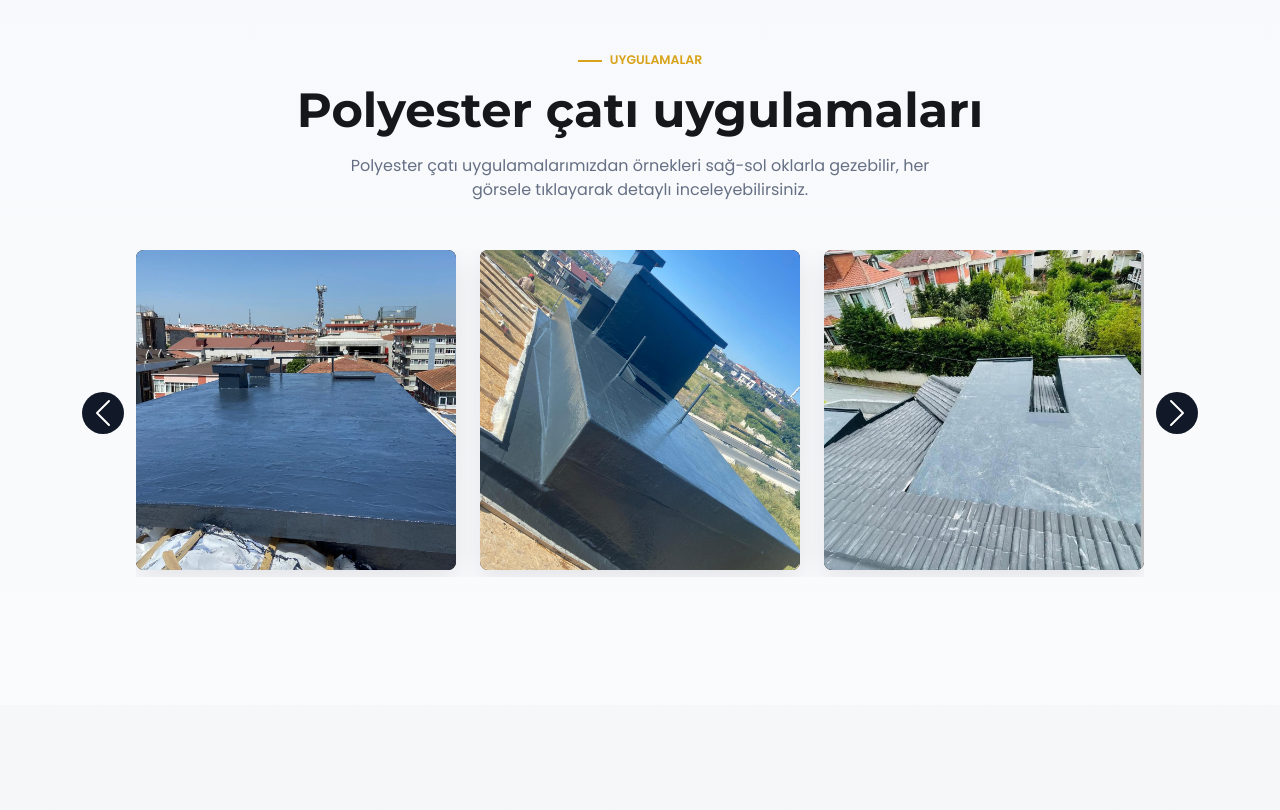
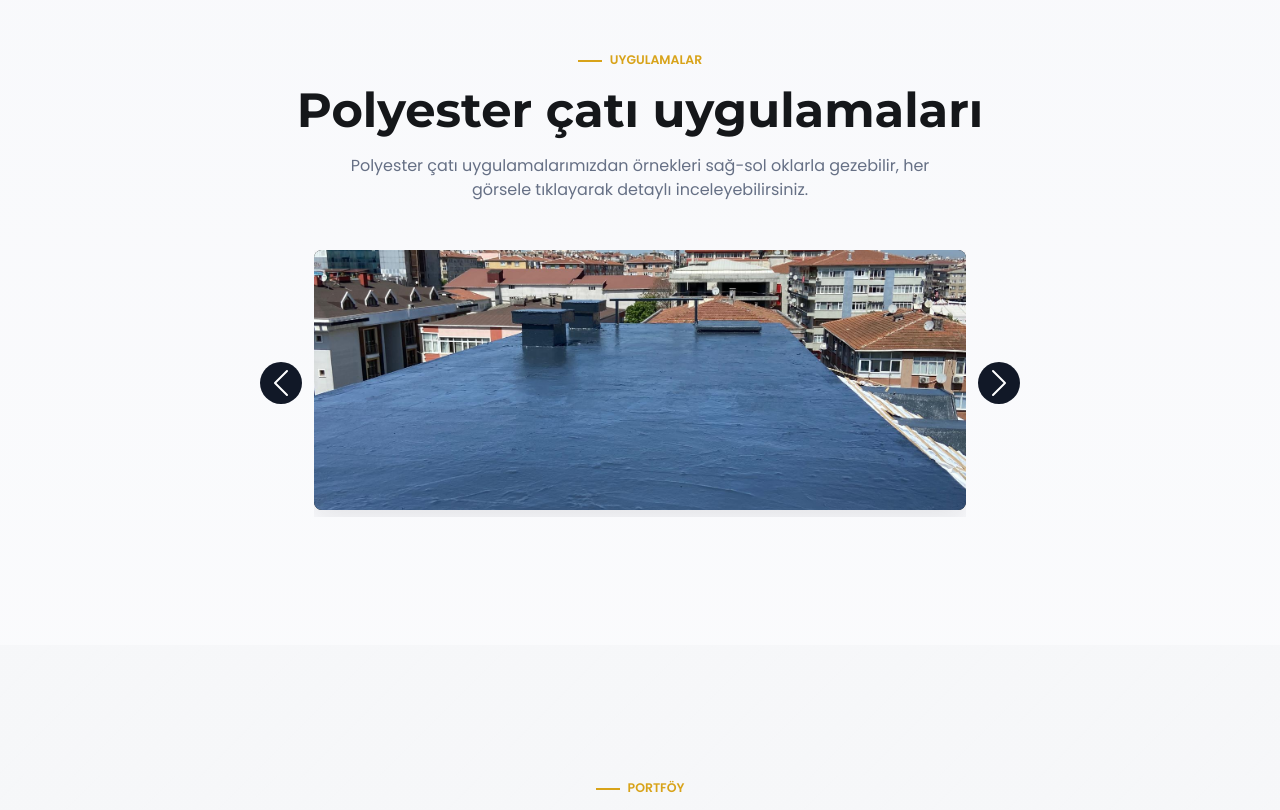
Before and after one commit to oskay6534/oskay-cati, a PHP site: page / in a window 1280 px wide. Shown: the part 2274-3084 px from the top of the page. Run offline with PHP 8.4, Linux system fonts and the light colour scheme; data comes from the database, SQL or seed files in the repository.

Commit message:
Adjust polyester gallery display

```diff
--- a/index.html
+++ b/index.html
@@ -647,22 +647,11 @@
             const container = document.getElementById('polyesterCarouselInner');
             if (!container) return;
 
-            const slides = [];
-            for (let i = 0; i < polyesterImages.length; i += 3) {
-                slides.push(polyesterImages.slice(i, i + 3));
-            }
-
-            container.innerHTML = slides.map((slide, index) => `
+            container.innerHTML = polyesterImages.map((src, index) => `
                 <div class="carousel-item ${index === 0 ? 'active' : ''}">
-                    <div class="row g-4">
-                        ${slide.map((src, imgIndex) => `
-                            <div class="col-lg-4 col-md-6">
-                                <button type="button" class="polyester-gallery-item border-0 p-0 w-100" onclick='viewImage(${JSON.stringify(src)})' aria-label="Polyester çatı uygulaması ${index * 3 + imgIndex + 1}">
-                                    <img src="${src}" alt="Polyester çatı uygulaması ${index * 3 + imgIndex + 1}" loading="lazy">
-                                </button>
-                            </div>
-                        `).join('')}
-                    </div>
+                    <button type="button" class="polyester-gallery-item border-0 p-0 w-100" onclick='viewImage(${JSON.stringify(src)})' aria-label="Polyester çatı uygulaması ${index + 1}">
+                        <img src="${src}" alt="Polyester çatı uygulaması ${index + 1}" loading="lazy">
+                    </button>
                 </div>
             `).join('');
         }
--- a/style.css
+++ b/style.css
@@ -311,12 +311,14 @@ a {
 
 .polyester-carousel {
     position: relative;
+    max-width: 760px;
+    margin: 0 auto;
     padding: 0 54px;
 }
 
 .polyester-gallery-item {
     position: relative;
-    height: 320px;
+    height: 260px;
     overflow: hidden;
     cursor: zoom-in;
     border-radius: 8px;
@@ -683,7 +685,7 @@ body.admin-logged-in li.admin-only {
     }
 
     .polyester-gallery-item {
-        height: 240px;
+        height: 210px;
     }
 
     .admin-panel,
```
